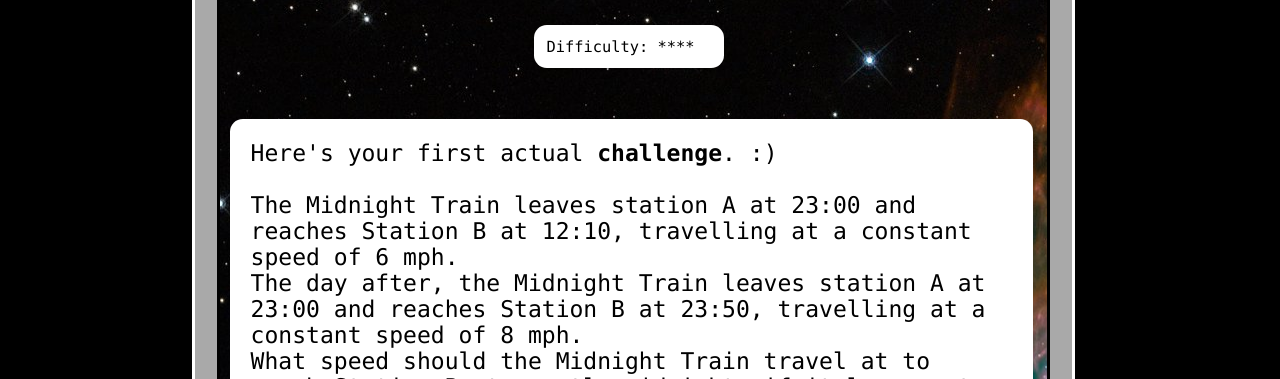
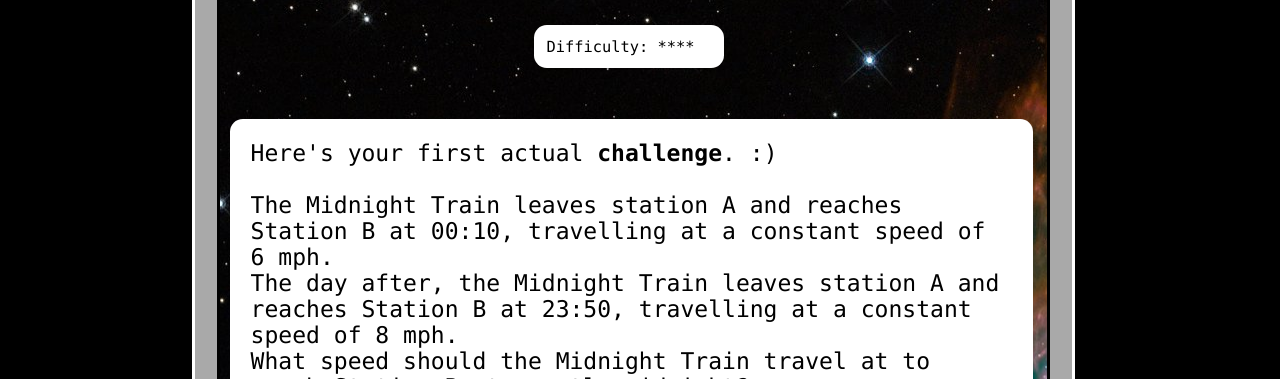
Before and after one commit to BasalShark/TheFinalChallenge, a plain HTML site: page McGraths Graphs.html in a window 1280 px wide. Both pictures are taken after a click on the item "The Midnight Train". Shown: the part 421-800 px from the top of the page. Drawn offline with Linux system fonts and the light colour scheme.

Commit message:
Update McGraths Graphs.html

```diff
--- a/McGraths Graphs.html
+++ b/McGraths Graphs.html
@@ -75,9 +75,9 @@
 				</ul>
 				<div class = "cipher">
 					<p>Here's your first actual <strong>challenge</strong>. :)<br><br>
-					The Midnight Train leaves station A at 23:00 and reaches Station B at 12:10, travelling at a constant speed of 6 mph.<br>
-					The day after, the Midnight Train leaves station A at 23:00 and reaches Station B at 23:50, travelling at a constant speed of 8 mph.<br>
-					What speed should the Midnight Train travel at to reach Station B at exactly midnight, if it leaves at 23:00?<br><br>
+					The Midnight Train leaves station A and reaches Station B at 00:10, travelling at a constant speed of 6 mph.<br>
+					The day after, the Midnight Train leaves station A and reaches Station B at 23:50, travelling at a constant speed of 8 mph.<br>
+					What speed should the Midnight Train travel at to reach Station B at exactly midnight?<br><br>
 					Give your answer in mph.
 					</p>
 				</div>
```
